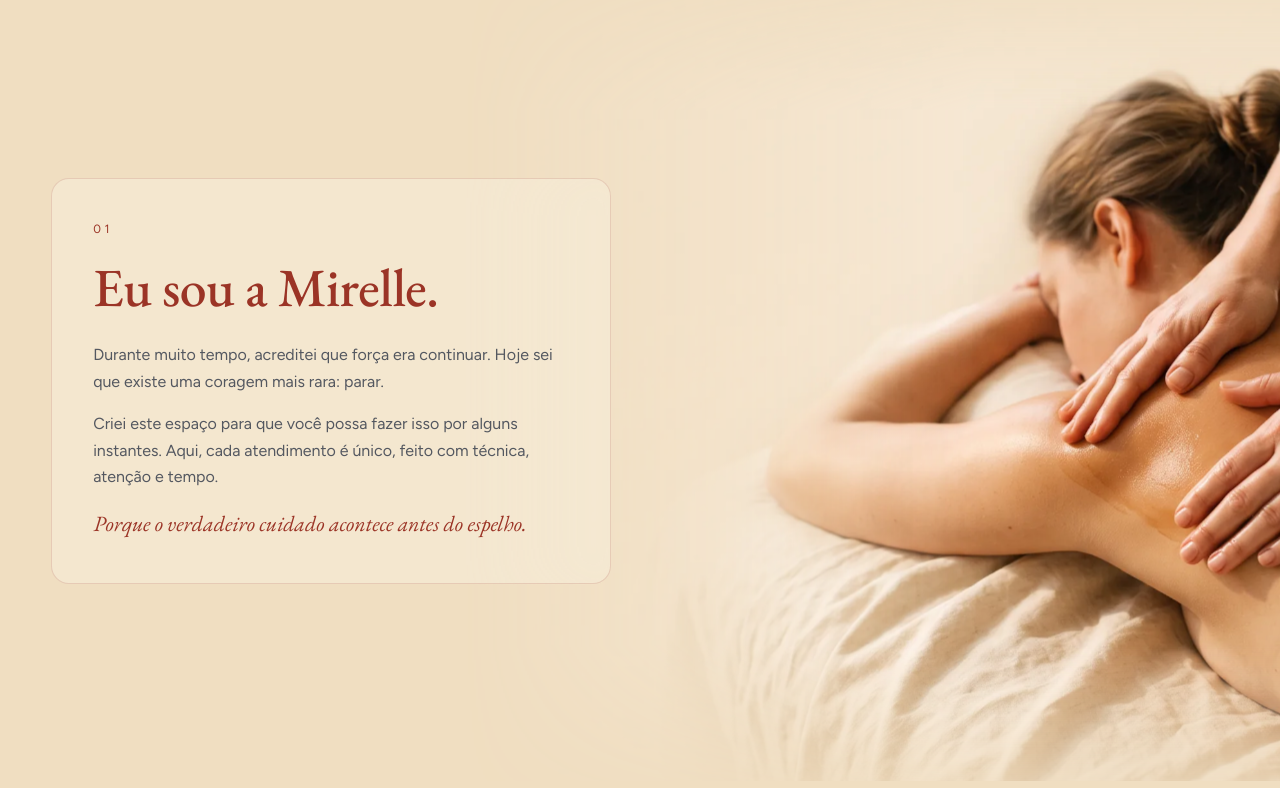
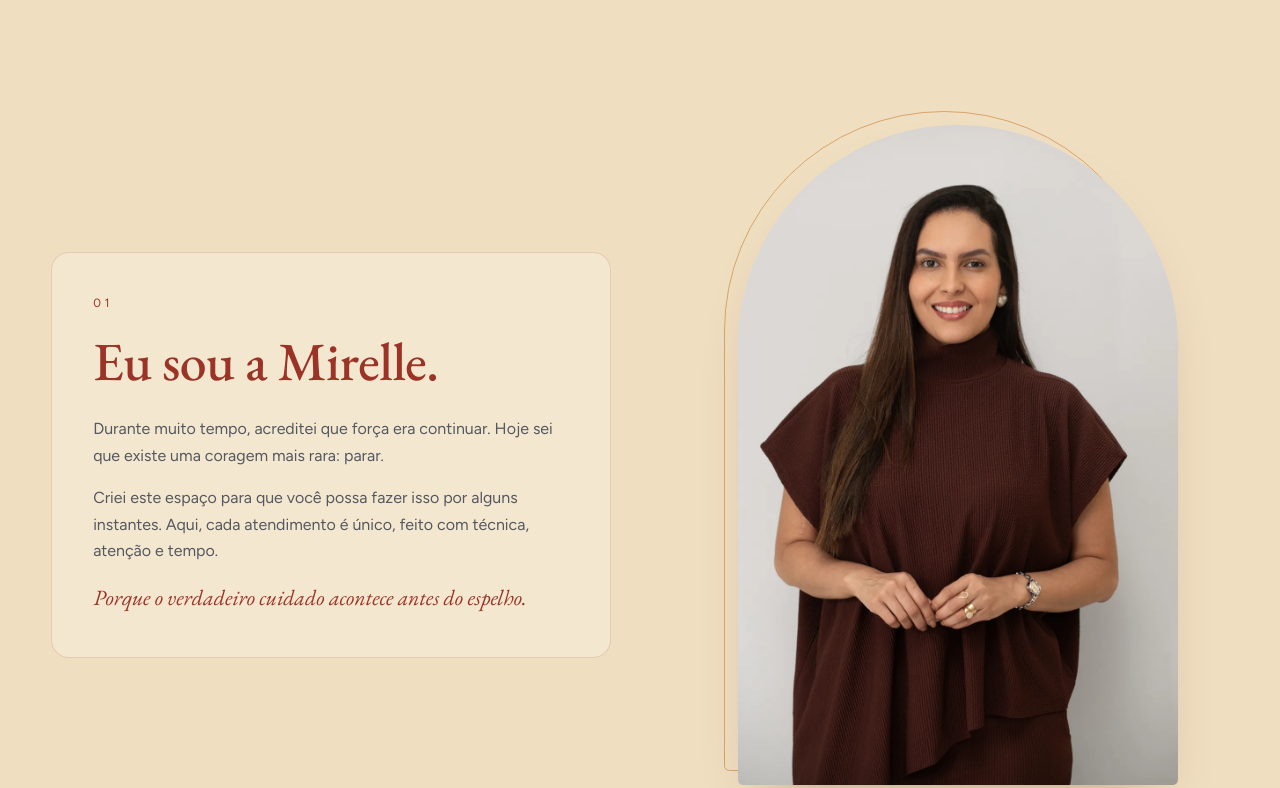
Before and after one commit to MarcasConectam/mirelle-neris, a plain HTML site: page index.html in a window 1280 px wide. Shown: the part 3539-4327 px from the top of the page. Drawn offline with nearby package versions, Linux system fonts and the light colour scheme; animation ran at ten frames a second.

Commit message:
Foto real da Mirelle na seção Sobre
Co-Authored-By: Claude Opus 5.5 <noreply@anthropic.com>

```diff
--- a/estilo.css
+++ b/estilo.css
@@ -286,3 +286,10 @@ h2, h3 { hyphens: manual; }
       linear-gradient(to bottom, transparent 42%, rgb(245 233 212 / .55) 62%, rgb(245 233 212 / .85) 80%, var(--fundo) 100%);
   }
 }
+
+/* Sobre: retrato real da Mirelle em arco */
+.secao-grade--sobre { align-items: center; gap: clamp(32px, 6vw, 96px); grid-template-columns: minmax(0, 560px) minmax(0, 1fr); }
+.retrato { position: relative; margin: 0; justify-self: center; width: min(100%, 440px); }
+.retrato::before { content: ""; position: absolute; inset: -14px 14px 14px -14px; border: 1px solid var(--areia); border-radius: 999px 999px 24px 24px; z-index: -1; }
+.retrato img { display: block; width: 100%; height: auto; aspect-ratio: 2 / 3; object-fit: cover; object-position: 50% 20%; border-radius: 999px 999px 24px 24px; box-shadow: 0 30px 60px -30px rgb(84 50 30 / .35); }
+@media (max-width: 860px) { .secao-grade--sobre { grid-template-columns: minmax(0, 1fr); gap: 36px; } .retrato { width: min(82%, 360px); order: -1; } }
--- a/index.html
+++ b/index.html
@@ -62,8 +62,7 @@
 
   <!-- SOBRE -->
   <section id="sobre" class="secao">
-    <img class="arte arte--direita" src="assets/img/sobre.webp" alt="" loading="lazy">
-    <div class="secao-grade">
+    <div class="secao-grade secao-grade--sobre">
       <div class="painel revelar">
         <span class="rotulo">01</span>
         <h2>Eu sou a Mirelle.</h2>
@@ -71,6 +70,9 @@
         <p>Criei este espaço para que você possa fazer isso por alguns instantes. Aqui, cada atendimento é único, feito com técnica, atenção e tempo.</p>
         <p class="assina">Porque o verdadeiro cuidado acontece antes do espelho.</p>
       </div>
+      <figure class="retrato revelar">
+        <img src="assets/img/mirelle.webp" width="1000" height="1500" alt="Mirelle Neris, sorrindo, de blusa marrom, com as mãos unidas à frente do corpo" loading="lazy">
+      </figure>
     </div>
   </section>
 
```
Also changed, not shown: assets/img/mirelle.webp (added), assets/img/sobre.webp (deleted).
